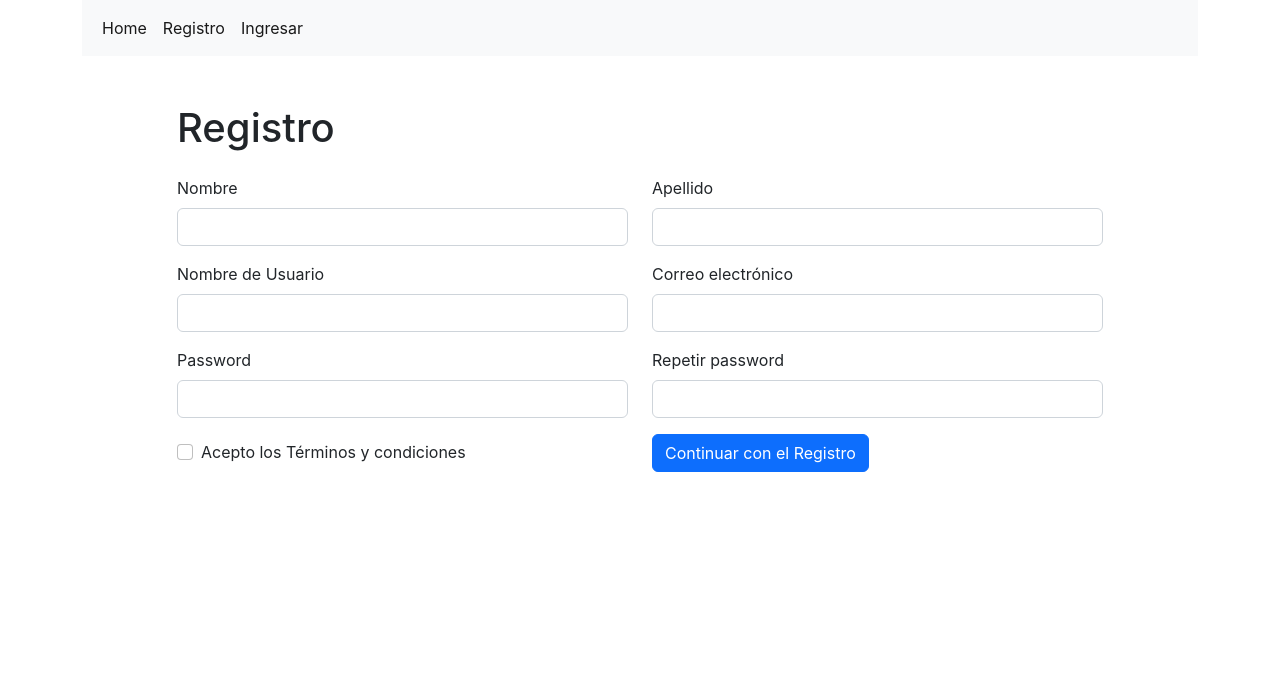
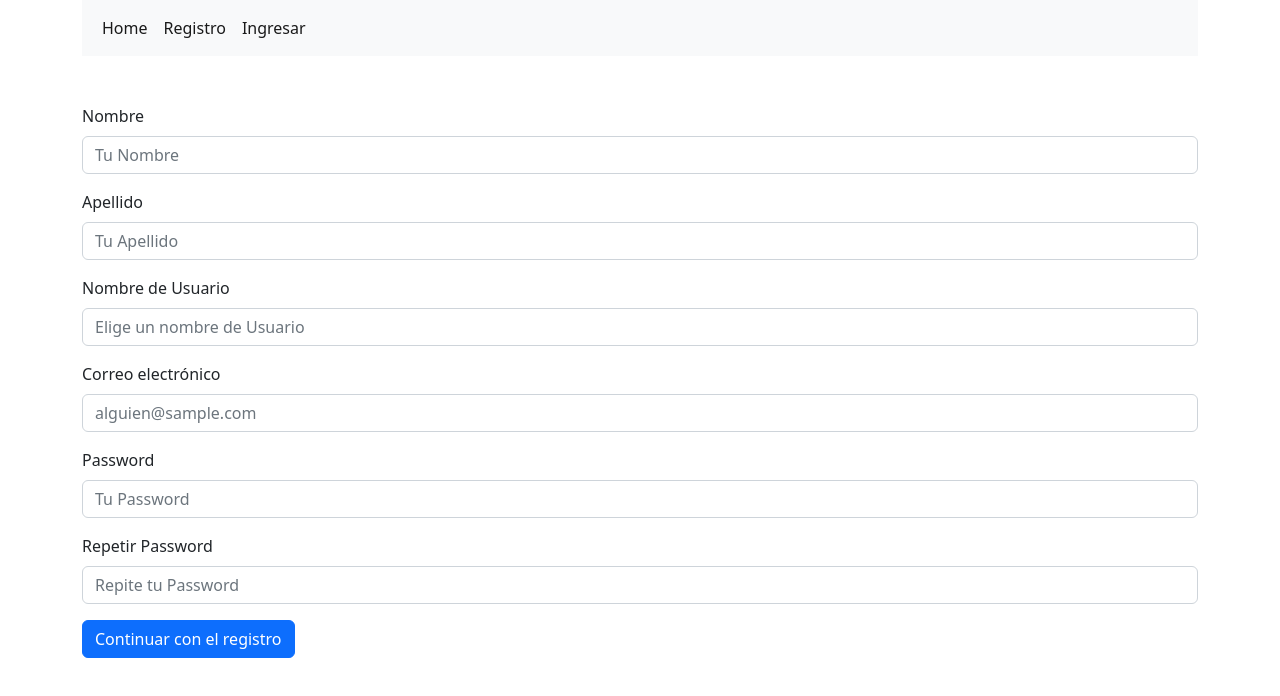
Before and after one commit to ahumadamob/react2022, a React (Create React App) app: page /signup in a window 1280 px wide. Shown: the top 696 px of the page. Built offline with nearby package versions, Linux system fonts and the light colour scheme.

Commit message:
Se aplican en algunos componentes del formulario de registro React Bootstrap

```diff
--- a/package.json
+++ b/package.json
@@ -7,8 +7,10 @@
     "@testing-library/react": "^13.4.0",
     "@testing-library/user-event": "^13.5.0",
     "axios": "^1.0.0",
+    "bootstrap": "^5.2.2",
     "firebase": "^9.13.0",
     "react": "^18.2.0",
+    "react-bootstrap": "^2.6.0",
     "react-dom": "^18.2.0",
     "react-hook-form": "^7.39.3",
     "react-router-dom": "^6.4.2",
--- a/public/index.html
+++ b/public/index.html
@@ -24,7 +24,9 @@
       work correctly both with client-side routing and a non-root public URL.
       Learn how to configure a non-root public URL by running `npm run build`.
     -->
+    <!--
     <link href="https://cdn.jsdelivr.net/npm/bootstrap@5.2.2/dist/css/bootstrap.min.css" rel="stylesheet" integrity="sha384-Zenh87qX5JnK2Jl0vWa8Ck2rdkQ2Bzep5IDxbcnCeuOxjzrPF/et3URy9Bv1WTRi" crossorigin="anonymous">
+    -->
     <title>Modulo 2</title>
   </head>
   <body>
@@ -40,6 +42,8 @@
       To begin the development, run `npm start` or `yarn start`.
       To create a production bundle, use `npm run build` or `yarn build`.
     -->
+    <!--
     <script src="https://cdn.jsdelivr.net/npm/bootstrap@5.2.2/dist/js/bootstrap.bundle.min.js" integrity="sha384-OERcA2EqjJCMA+/3y+gxIOqMEjwtxJY7qPCqsdltbNJuaOe923+mo//f6V8Qbsw3" crossorigin="anonymous"></script>
+    -->
   </body>
 </html>
--- a/src/Pages/Signup.jsx
+++ b/src/Pages/Signup.jsx
@@ -1,4 +1,5 @@
 import { useForm } from "react-hook-form";
+import { Form,  Button, Alert } from 'react-bootstrap';
 
 function Signup(){
     const { register, handleSubmit, formState: { errors } } = useForm();
@@ -6,76 +7,50 @@ function Signup(){
 
     return(
 <div className="row justify-content-md-center pt-5" >
-        <form className="col-md-10 mt-10" onSubmit={handleSubmit(onSubmit)}>
-            <div className="row">
-                <h1>Registro</h1>
-            </div>
+        <Form onSubmit={handleSubmit(onSubmit)}>
+            <Form.Group className="mb-3" controlId="firstname">
+                <Form.Label>Nombre</Form.Label>
+                <Form.Control type="text" placeholder="Tu Nombre" {...register("firstname", {required: true})} />
+                {errors.firstname && <Alert variant="danger">Campo Nombre es obligatorio</Alert>}
+            </Form.Group>
 
-            <div className="row mt-3">
+            <Form.Group className="mb-3" controlId="lastname">
+                <Form.Label>Apellido</Form.Label>
+                <Form.Control type="text" placeholder="Tu Apellido" {...register("lastname", {required: true})} />
+                {errors.lastname && <Alert variant="danger">Campo Apellido es obligatorio</Alert>}
+            </Form.Group>
 
-                <div className="col-md-6">
-                    <label for="firstname" className="form-label">Nombre</label>
-                    <input type="text" className="form-control" {...register("firstname", {required: true})} />
-                    {errors.firstname && <span>Campo Nombre es obligatorio</span>}
-                </div>
+            <Form.Group className="mb-3" controlId="username">
+                <Form.Label>Nombre de Usuario</Form.Label>
+                <Form.Control type="text" placeholder="Elige un nombre de Usuario" {...register("username", {required: true})} />
+                {errors.username && <Alert variant="danger">Campo Nombre de Usuario es obligatorio</Alert>}
+            </Form.Group>
 
-                <div className="col-md-6">
-                    <label for="lastname" className="form-label">Apellido</label>
-                    <input type="text" className="form-control" {...register("lastname", {required: true})} />
-                    {errors.lastname && <span>Campo Apellido es obligatorio</span>}
-                </div>
-            </div>
+            <Form.Group className="mb-3" controlId="email">
+                <Form.Label>Correo electrónico</Form.Label>
+                <Form.Control type="email" placeholder="alguien@sample.com" {...register("email", {required: true})} />
+                {errors.email && <Alert variant="danger">Campo Correo electrónico es obligatorio</Alert>}
+            </Form.Group>
 
-            <div className="row mt-3">
+            <Form.Group className="mb-3" controlId="password">
+                <Form.Label>Password</Form.Label>
+                <Form.Control type="text" placeholder="Tu Password" {...register("password", {required: true})} />
+                {errors.password?.type === "required" && <Alert variant="danger">Campo Password es obligatorio</Alert>}
+                {errors.password?.type === "minLength" && <Alert variant="danger">La contraseña debe tener al menos 8 caracteres</Alert>}
+                {errors.password?.type === "maxLength" && <Alert variant="danger">La contraseña no debe superar los 16 caracteres</Alert>}
+            </Form.Group>
 
-                <div className="col-md-6">
-                    <label for="username" className="form-label">Nombre de Usuario</label>
-                    <input type="text" className="form-control" {...register("username", {required: true})}  />
-                    {errors.username && <span>Campo Nombre de Usuario es obligatorio</span>}
-                </div>
+            <Form.Group className="mb-3" controlId="passwordrepeat">
+                <Form.Label>Repetir Password</Form.Label>
+                <Form.Control type="text" placeholder="Repite tu Password" {...register("passwordrepeat", {required: true})} />
+                {errors.passwordrepeat?.type === "required" && <Alert variant="danger">Campo Password es obligatorio</Alert>}
+                {errors.passwordrepeat?.type === "minLength" && <Alert variant="danger">La contraseña debe tener al menos 8 caracteres</Alert>}
+                {errors.passwordrepeat?.type === "maxLength" && <Alert variant="danger">La contraseña no debe superar los 16 caracteres</Alert>}
+            </Form.Group>
 
-                <div className="col-md-6">
-                    <label for="email" className="form-label">Correo electrónico</label>
-                    <input type="email" className="form-control" {...register("email", {required: true})} />
-                    {errors.email && <span>Campo Correo electrónico es obligatorio</span>}
-                </div>
-            </div>
+            <Button variant="primary" type="submit">Continuar con el registro</Button>
+        </Form>
 
-            <div className="row mt-3">
-
-                <div className="col-md-6">
-                    <label for="password" className="form-label">Password</label>
-                    <input type="password" className="form-control" {...register("password", {required: true, minLength:8, maxLength: 16})} />
-                    {errors.password?.type === "required" && <span>Campo Password es obligatorio</span>}
-                    {errors.password?.type === "minLength" && <span>La contraseña debe tener al menos 8 caracteres</span>}
-                    {errors.password?.type === "maxLength" && <span>La contraseña no debe superar los 16 caracteres</span>}
-                </div>
-
-                <div className="col-md-6">
-                    <label for="passwordrepeat" className="form-label">Repetir password</label>
-                    <input type="password" className="form-control" {...register("passwordrepeat", {required: true, minLength: 8, maxLength: 16})} />
-                    {errors.passwordrepeat?.type === "required" && <span>Campo Repetir Password es obligatorio</span>}
-                    {errors.passwordrepeat?.type === "minLength" && <span>La contraseña debe tener al menos 8 caracteres</span>}
-                    {errors.passwordrepeat?.type === "maxLength" && <span>La contraseña no debe superar los 16 caracteres</span>}
-                </div>
-            </div>
-
-             <div className="row mt-3 align-items-center">
-
-                <div className="col-md-6">
-                    <div className="form-check">
-                        <input className="form-check-input" type="checkbox" id="gridCheck" />
-                        <label className="form-check-label" for="gridCheck">
-                            Acepto los Términos y condiciones
-                        </label>
-                    </div>
-                </div>
-
-                <div className="col-md-6">
-                    <button type="submit" className="btn btn-primary">Continuar con el Registro</button>
-                </div>
-            </div>
-        </form>
     </div>
 
     )
--- a/src/index.js
+++ b/src/index.js
@@ -3,6 +3,7 @@ import ReactDOM from 'react-dom/client';
 import './index.css';
 import App from './App';
 import reportWebVitals from './reportWebVitals';
+import 'bootstrap/dist/css/bootstrap.min.css';
 
 const root = ReactDOM.createRoot(document.getElementById('root'));
 root.render(
```
Also changed, not shown: 1 other file (tests, documents, lock files or other folders).
